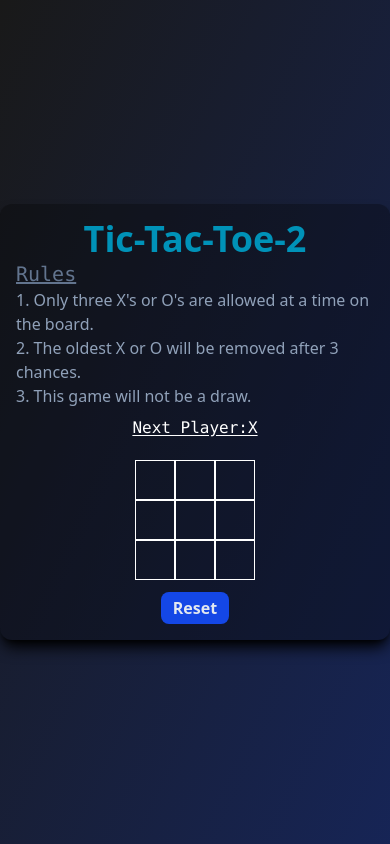
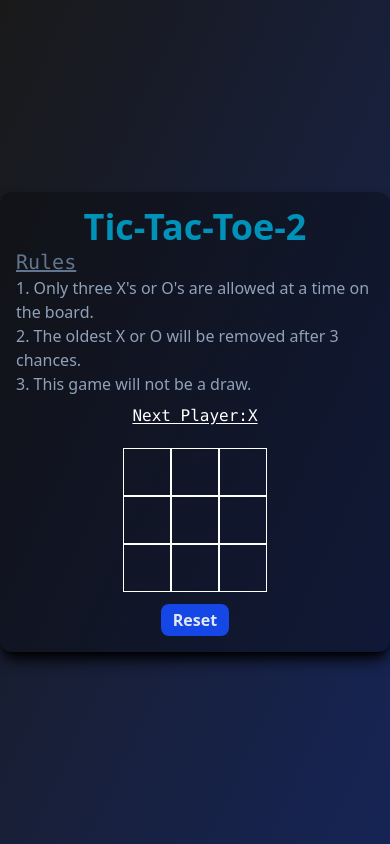
Before and after one commit to Prakhyath19/tic-tic-tic, a React (Vite) app: page / in a window 390 px wide. Built offline with nearby package versions, Linux system fonts and the light colour scheme.

Commit message:
added responsiveness

```diff
--- a/src/App.jsx
+++ b/src/App.jsx
@@ -4,7 +4,7 @@ import { useEffect } from "react";
 function Square({ value, onSquareClick }) {
   return (
     <button
-      className="w-10 h-10 md:w-18 md:h-18  flex items-center justify-center border p-4 text-md md:text-xl
+      className="w-12 h-12 md:w-18 md:h-18  flex items-center justify-center border p-4 text-lg md:text-xl
       "
       onClick={onSquareClick}
     >
```
